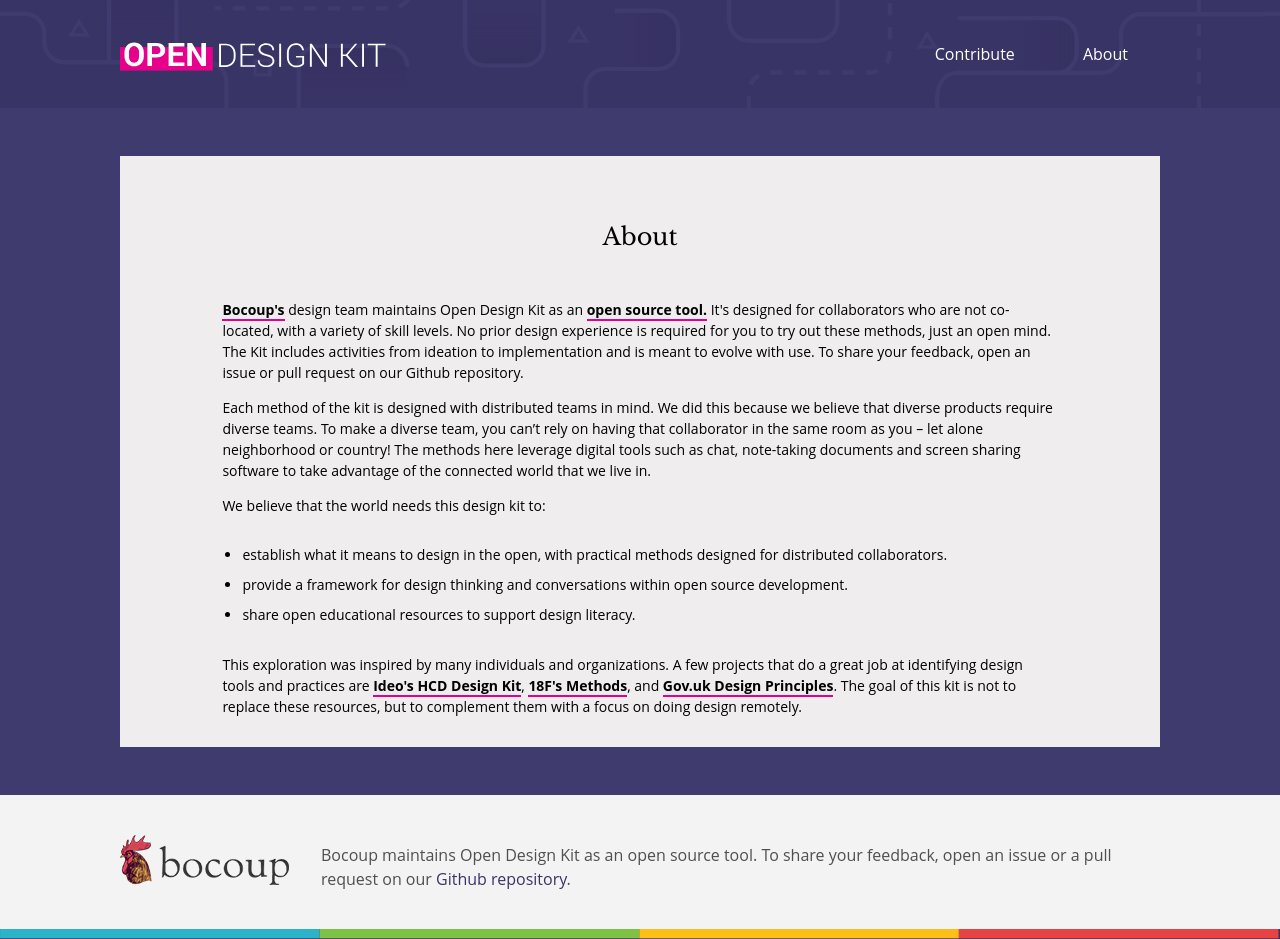
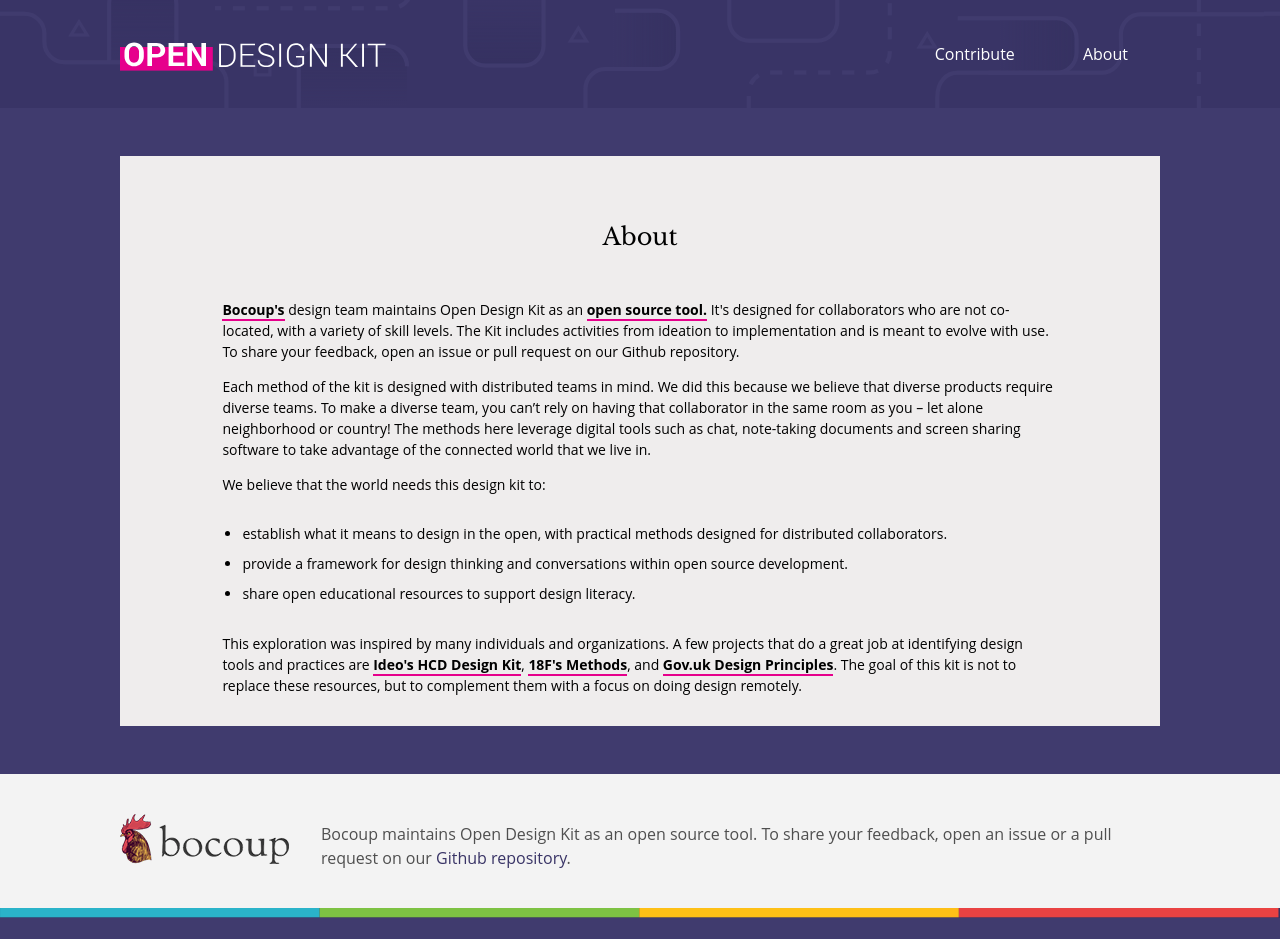
Before and after one commit to open-design-kit/opendesignkit, a Jekyll site: the page built from about/index.html, in a window 1280 px wide. Built offline with Jekyll 4.4.1, drawn with Linux system fonts in a browser that asks for light colours; after the commit the page ends 918 px from its top, so only the background shows below that.

Commit message:
remove sentence about experience, for #177

```diff
--- a/about/index.html
+++ b/about/index.html
@@ -7,7 +7,7 @@
     <div class="subpage-head">
         <h1 class="hed-a">{{page.title}}</h1>
     </div>
-    <p><a href="https://bocoup.com/">Bocoup's</a> design team maintains Open Design Kit as an <a href="https://en.wikipedia.org/wiki/Open-source_software">open source tool.</a> It's designed for collaborators who are not co-located, with a variety of skill levels. No prior design experience is required for you to try out these methods, just an open mind. The Kit includes activities from ideation to implementation and is meant to evolve with use. To share your feedback, open an issue or pull request on our Github repository.</p>
+    <p><a href="https://bocoup.com/">Bocoup's</a> design team maintains Open Design Kit as an <a href="https://en.wikipedia.org/wiki/Open-source_software">open source tool.</a> It's designed for collaborators who are not co-located, with a variety of skill levels. The Kit includes activities from ideation to implementation and is meant to evolve with use. To share your feedback, open an issue or pull request on our Github repository.</p>
     <p>Each method of the kit is designed with distributed teams in mind. We did this because we believe that diverse products require diverse teams. To make a diverse team, you can’t rely on having that collaborator in the same room as you – let alone neighborhood or country! The methods here leverage digital tools such as chat, note-taking documents and screen sharing software to take advantage of the connected world that we live in.</p>
     <p>We believe that the world needs this design kit to:</p>
     <ul>
```
